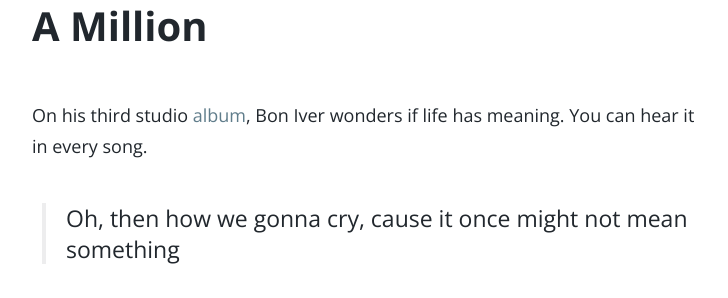
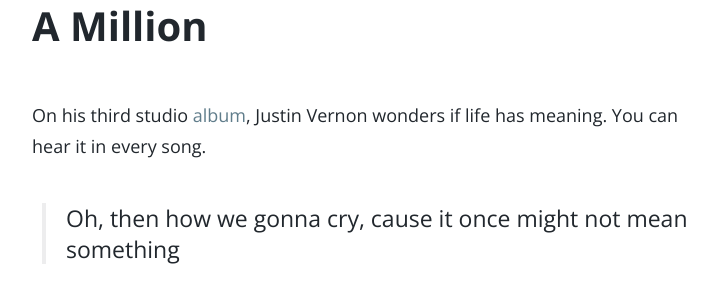
Before and after one commit to rogerogden/blog, a Jekyll site: the page built from _posts/2016-09-30-22 A Million.md, in a window 1280 px wide. Shown: the part 148-446 px from the top of the page, without its empty margins (268-996 px from the left). Built offline with Jekyll 4.4.1, drawn with Linux system fonts in a browser that asks for light colours.

Commit message:
Fixed typo

```diff
--- a/_posts/2016-09-30-22 A Million.md
+++ b/_posts/2016-09-30-22 A Million.md
@@ -3,7 +3,7 @@
 title: Bon Iver releases third album&#58; 22&#44; A Million
 date: 2016-09-30
 ---
-On his third studio [album](spotify:album:1PgfRdl3lPyACfUGH4pquG), Bon Iver wonders if life has meaning. You can hear it in every song.
+On his third studio [album](spotify:album:1PgfRdl3lPyACfUGH4pquG), Justin Vernon wonders if life has meaning. You can hear it in every song.
 
 > Oh, then how we gonna cry, cause it once might not mean something
 
```
